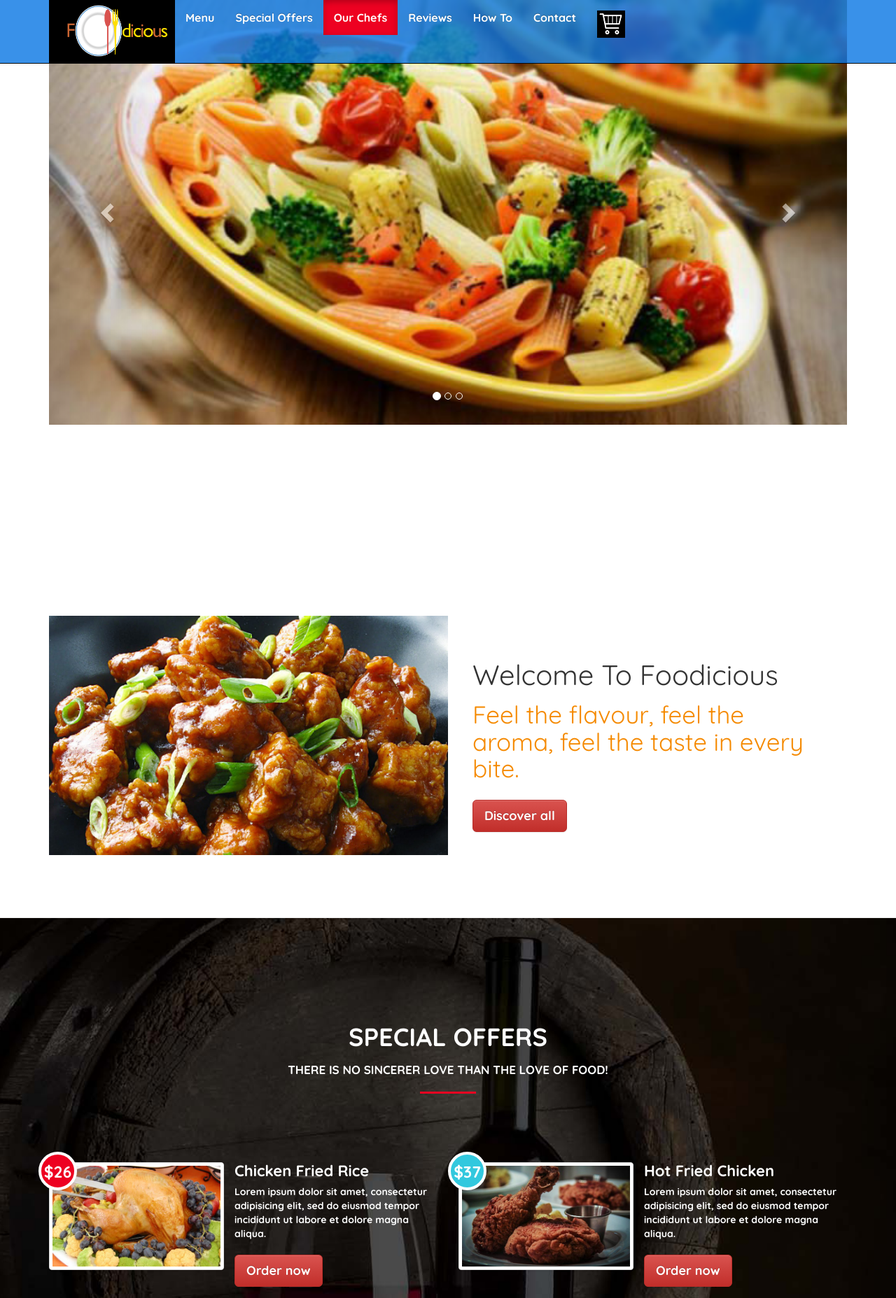
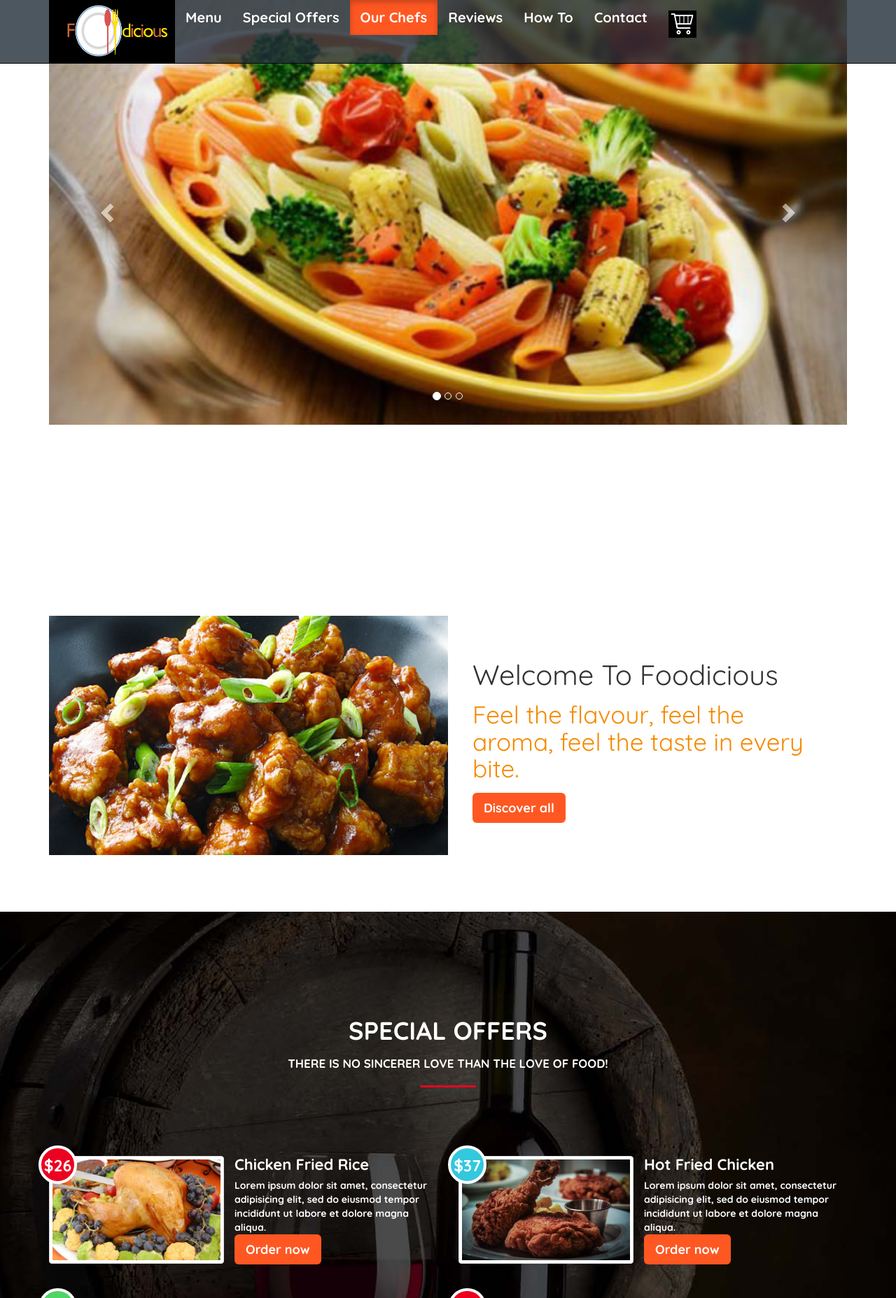
Before and after one commit to KiruthigaBalendran/Digital-Food-Menu, a PHP site: page / in a window 1280 px wide. Shown: the top 1855 px of the page at 70% size. Run offline with PHP 8.4, Linux system fonts and the light colour scheme.

Commit message:
homepage stylings

```diff
--- a/css/main.css
+++ b/css/main.css
@@ -134,7 +134,7 @@ section::before,section::after {
     margin-right: 110px;
 }*/
 .navbar-nav a{
-    font-size: 16px;
+    font-size: 20px;
 }
 .shoppingCart{
     max-width: 35px;
@@ -212,6 +212,8 @@ p.description{
 
 .discoverAll{
     font-weight: bold;
+    background: #ff5722;
+    color: white;
 }
 
 @media (min-width:768px) {
@@ -222,8 +224,8 @@ p.description{
     03. Navigation
 ========================================================================== */
 #menu {
-    /*background:rgba(33,45,57,0.8);*/
-    background:rgba(8, 118, 228, 0.8);
+    background:rgba(33,45,57,0.8);
+    /*background:rgba(8, 118, 228, 0.8);*/
     margin-bottom:0;
 }
 .navbar-brand h2 {
@@ -244,7 +246,7 @@ p.description{
     font-weight:bold;
 }
 .navbar-inverse .navbar-nav>li>a:hover,.navbar-inverse .navbar-nav>.active>a {
-    background:#ed0121;
+    background:#ff5722;
     color:white;
     text-shadow:none;
 }
@@ -505,7 +507,7 @@ p.description{
     10. Footer
 ========================================================================== */
 .dark-wrapper {
-    background:#ed0121;
+    background:#ff5722;
     color:white;
     font-size:20px;
     font-weight:bold;
@@ -547,7 +549,7 @@ p.description{
     width: 71%;
     margin: 15px auto 0;
     padding: 10px;
-    background: #a51c21;
+    /*background: #a51c21;*/
 }
 .w3_agileits-subscribe h5 {
     font-size: 25px;
@@ -583,7 +585,7 @@ p.sub-p {
 .w3_agileits-subscribe input[type="submit"] {
     width: 20%;
     float: left;
-    color: #a51c21;
+    color: #fff;
     font-size: 14px;
     font-weight: 600;
     text-transform: capitalize;
@@ -595,7 +597,7 @@ p.sub-p {
     -webkit-transition: 0.5s all;
     -moz-transition: 0.5s all;
     -webkit-appearance: none;
-    background: #9cd5c4;
+    background: #ff5722;
 }
 /* ==========================================================================
     11. Responsive styles
--- a/index.php
+++ b/index.php
@@ -47,7 +47,7 @@
                 <li><div class="hidden-xs" id="logo"><a href="#header">
                 <img src="img/16.png" alt="">
             </a></div></li>
-                <li><a href="#reservation">Menu</a></li>
+                <li><a href="pages/menu.html">Menu</a></li>
                 <li><a class="scroll" href="index.html/#special-offer">Special Offers</a></li>
                 <li><a href="#chefs">Our Chefs</a></li>
                 <li><a href="#facts">Reviews</a></li>
@@ -129,7 +129,7 @@
 
                     </p> -->
                     <div class="find-about">
-                        <a href="#" class="btn btn-danger btn-lg discoverAll">Discover all</a>
+                        <a href="#" class="btn-lg discoverAll">Discover all</a>
                     </div>
                 </div>
                 <div class="clearfix"></div>
@@ -157,7 +157,7 @@
 
                             <p>Lorem ipsum dolor sit amet, consectetur adipisicing elit, sed do eiusmod tempor incididunt ut labore et dolore magna aliqua.</p>
 
-                            <a class="btn btn-danger btn-lg" href="#">Order now</a>
+                            <a class="btn-lg discoverAll" href="#">Order now</a>
                             <div class="clearfix"></div>
                         </div>
                         <!--price tag-->
@@ -177,7 +177,7 @@
 
                             <p>Lorem ipsum dolor sit amet, consectetur adipisicing elit, sed do eiusmod tempor incididunt ut labore et dolore magna aliqua.</p>
 
-                            <a class="btn btn-danger btn-lg" href="#">Order now</a>
+                            <a class="discoverAll btn-lg" href="#">Order now</a>
                             <div class="clearfix"></div>
                         </div>
                         <!--price tag-->
@@ -198,7 +198,7 @@
 
                             <p>Lorem ipsum dolor sit amet, consectetur adipisicing elit, sed do eiusmod tempor incididunt ut labore et dolore magna aliqua.</p>
 
-                            <a class="btn btn-danger btn-lg" href="#">Order now</a>
+                            <a class="discoverAll btn-lg" href="#">Order now</a>
                             <div class="clearfix"></div>
                         </div>
                         <!--price tag-->
@@ -218,7 +218,7 @@
 
                             <p>Lorem ipsum dolor sit amet, consectetur adipisicing elit, sed do eiusmod tempor incididunt ut labore et dolore magna aliqua.</p>
 
-                            <a class="btn btn-danger btn-lg" href="#">Order now</a>
+                            <a class="discoverAll btn-lg" href="#">Order now</a>
                             <div class="clearfix"></div>
                         </div>
                         <!--price tag-->
@@ -277,7 +277,7 @@
 
 
     <footer id="footer" class="dark-wrapper">
-        <section class="ss-style-top"></section>
+        <!-- <section class="ss-style-top"></section> -->
         <div class="container inner">
             <div class="row">
                 <div class="w3_agileits-subscribe text-center">
```
